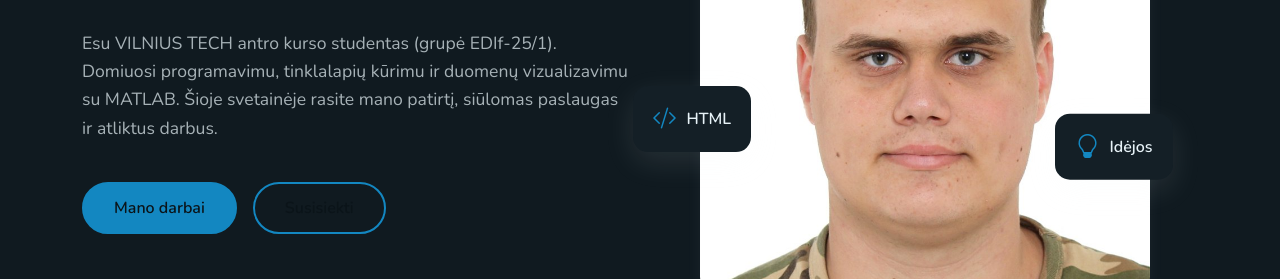
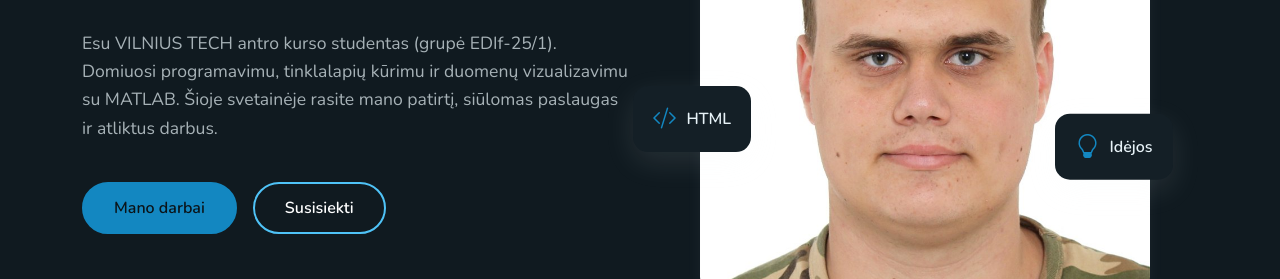
Before and after one commit to MrDiamondLTU/Naglis-Cekanauskas-LD-7-12-EDIf-25-1, a plain HTML site: page index.html in a window 1280 px wide. Shown: the part 411-690 px from the top of the page. Drawn offline with nearby package versions, Linux system fonts and the light colour scheme.

Commit message:
Update custom.css

```diff
--- a/assets/css/custom.css
+++ b/assets/css/custom.css
@@ -191,3 +191,12 @@ p {
   text-align: center;
   font-style: italic;
 }
+/* Pradžios puslapio "Susisiekti" mygtukas – baltas tekstas */
+.hero .hero-actions .btn.btn-outline {
+  color: #ffffff !important;
+  border-color: #4fc3f7;
+}
+.hero .hero-actions .btn.btn-outline:hover {
+  background: #4fc3f7;
+  color: #0b1419 !important;
+}
```
